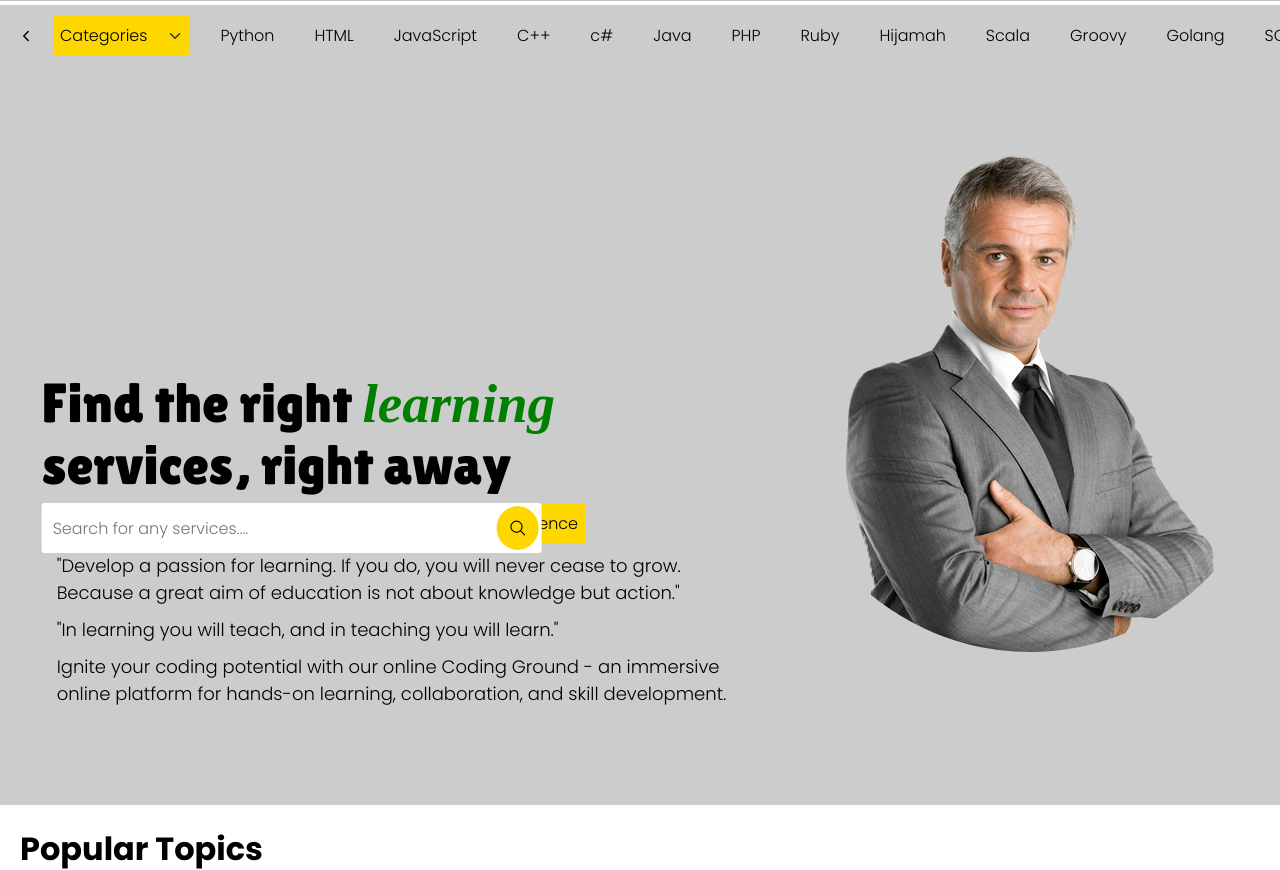
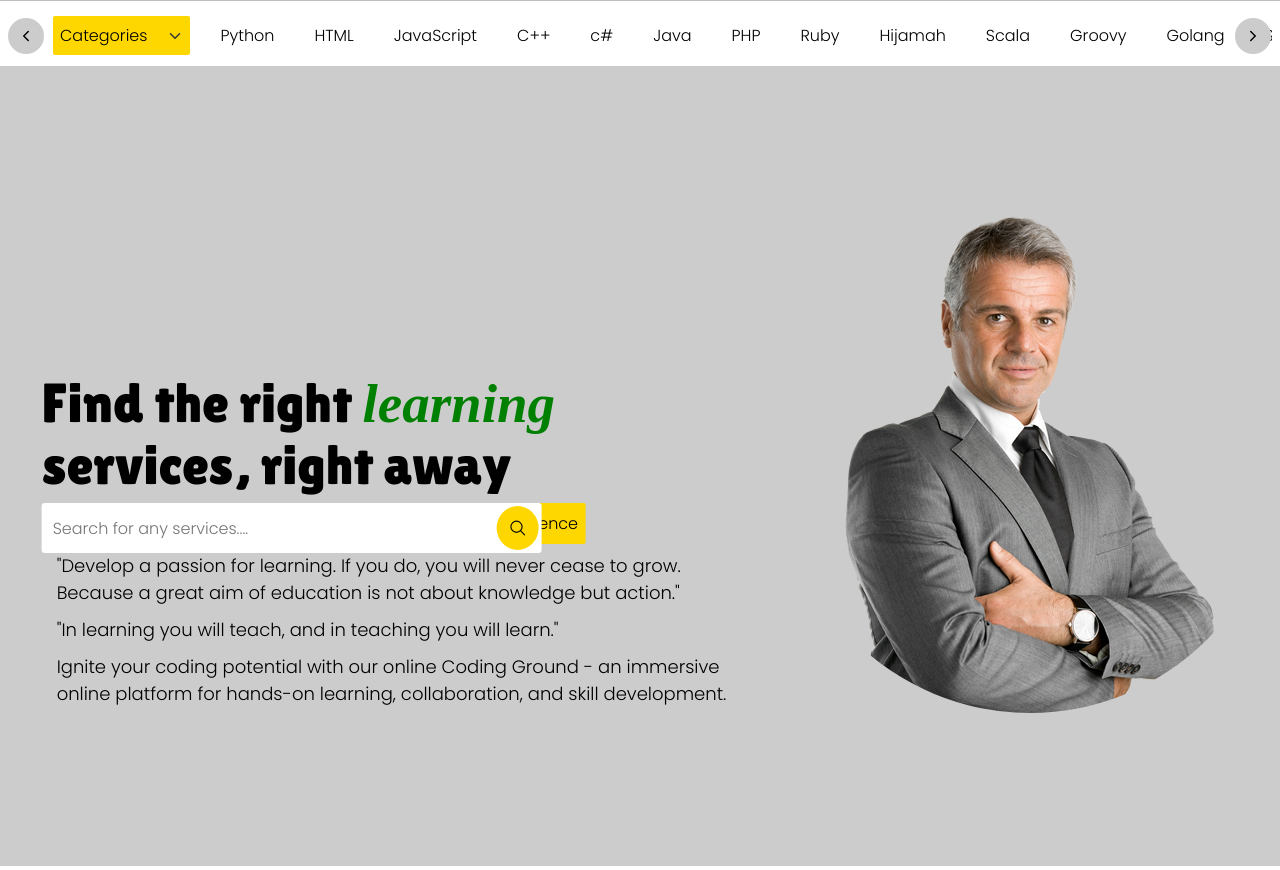
Before and after one commit to Herdham/QuickHub, a Django app: page / in a window 1280 px wide. Shown: the part 55-925 px from the top of the page. Run offline with Django 5.2, Linux system fonts and the light colour scheme; some libraries are stand-ins or nearby versions; some web fonts are replaced.

Commit message:
more changes

```diff
--- a/QuickApp/static/style/main.css
+++ b/QuickApp/static/style/main.css
@@ -349,7 +349,7 @@
     align-items: center;
     justify-content: space-between;
     padding: 8px;
-    position: fixed;
+    position: relative;
 }
 
 .allmainpage main .carousel .scrollBtn{
--- a/productionfiles/style/main.css
+++ b/productionfiles/style/main.css
@@ -349,7 +349,7 @@
     align-items: center;
     justify-content: space-between;
     padding: 8px;
-    position: fixed;
+    position: relative;
 }
 
 .allmainpage main .carousel .scrollBtn{
```
